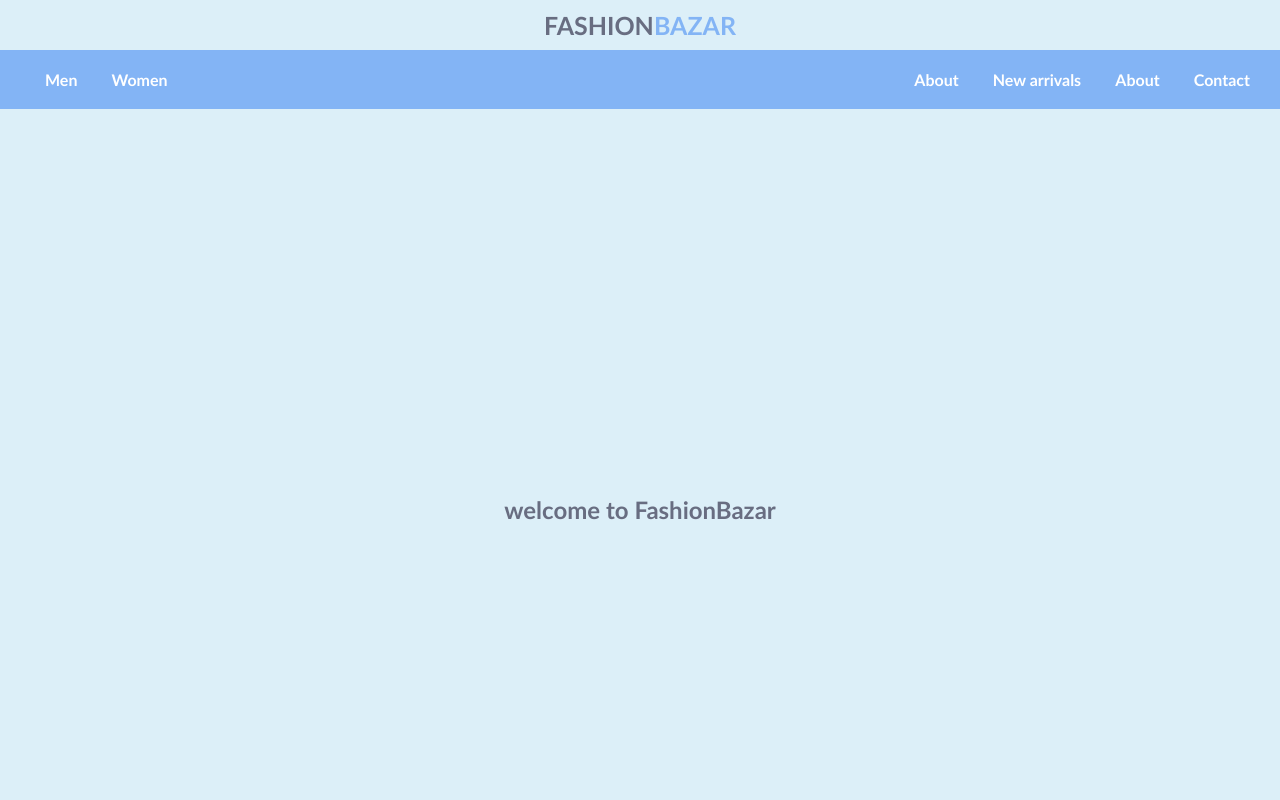
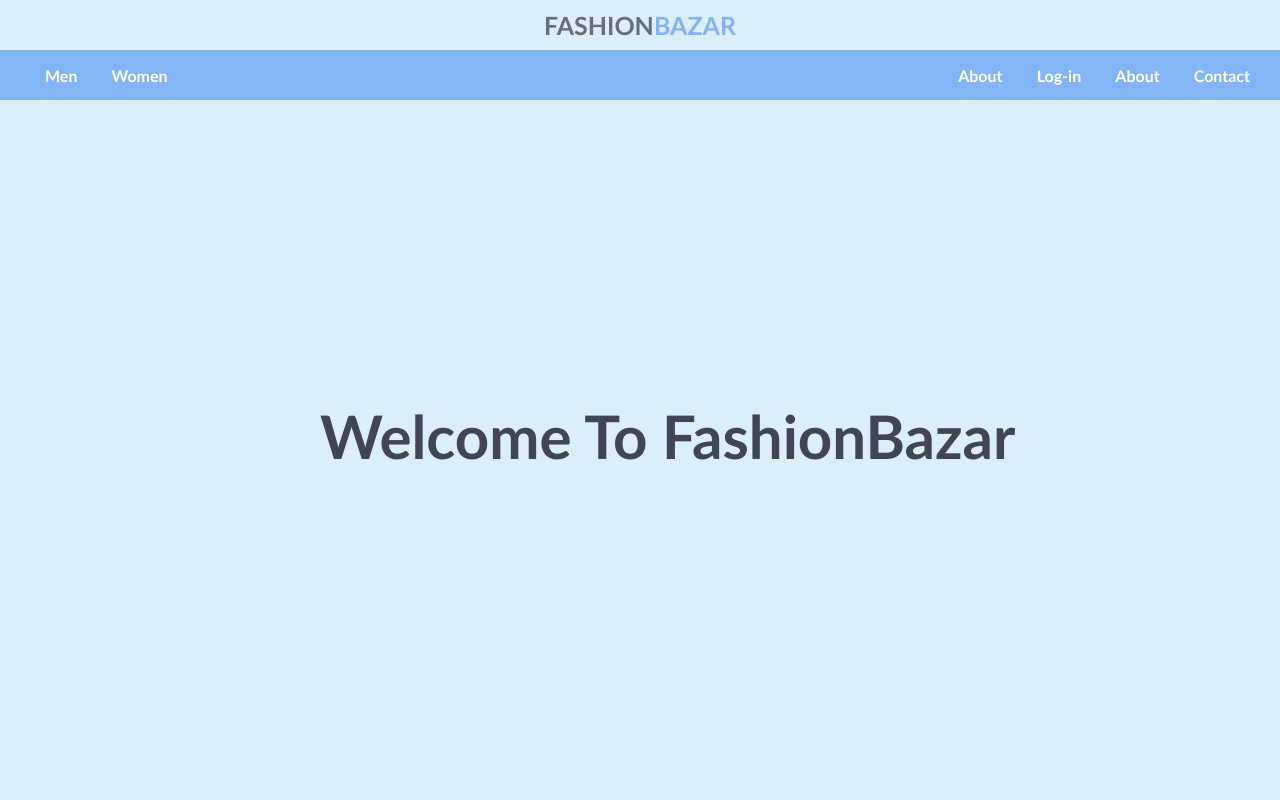
Before and after one commit to surya-tamang/ecommerce, a plain HTML site: page index.html in a window 1280 px wide. Shown: the top 800 px of the page. Drawn offline with Linux system fonts and the light colour scheme.

Commit message:
little chnage

```diff
--- a/css/main.css
+++ b/css/main.css
@@ -62,7 +62,7 @@ nav {
   justify-content: space-between;
   align-items: center;
   background-color: var(--blue);
-  transition: all 0.3s ease;
+  height: 50px;
 }
 
 nav ul {
@@ -71,7 +71,24 @@ nav ul {
 
 nav li {
   display: inline-block;
-  padding: 20px 15px;
+  padding: 10px 15px;
+  position: relative;
+}
+
+nav li::after{
+  content: "";
+  position: absolute;
+  background-color: var(--dark-grey);
+  width: 100%;
+  bottom: 0;
+  left: 0;
+  height: 2px;
+  scale: 0;
+  transition: all 0.3s ease-in;
+}
+
+nav li:hover::after{
+  scale: 1;
 }
 
 nav li a {
@@ -80,7 +97,7 @@ nav li a {
   transition: all 0.3s ease;
 }
 
-nav li a:hover {
+nav li:hover a {
   color: var(--dark-grey);
 }
 
@@ -95,3 +112,18 @@ nav li a:hover {
   justify-content: center;
   align-items: center;
 }
+.welcome h1{
+  font-size: 60px;
+  color: var(--dark-grey);
+  text-transform: capitalize;
+  position: fixed;
+  top: 50%;
+  left: 25%;
+  z-index: -999;
+}
+
+
+.arrivals{
+  background-color: var(--blue);
+  z-index: 999;
+}
--- a/index.html
+++ b/index.html
@@ -16,7 +16,8 @@
         <div class="logo"><a href="">Fashion<span>Bazar</span></a></div>
         <nav>
             <div class="category">
-                <li><a href="">Men</a></li>
+                <li><a href="">Men</a>
+                </li>
                 <li><a href="">Women</a></li>
             </div>
 
@@ -26,7 +27,7 @@
 
             <ul>
                 <li><a href="">About</a></li>
-                <li><a href="">New arrivals</a></li>
+                <li><a href="">Log-in</a></li>
                 <li><a href="">About</a></li>
                 <li><a href="">Contact</a></li>
             </ul>
@@ -39,11 +40,14 @@
 
         <section class="home" id="home">
             <div class="welcome">
-                <h1>welcome to FashionBazar</h1>
+                <h1>welcome to fashionBazar</h1>
             </div>
         </section>
+
+        <section class="arrivals"></section>
+
         <section></section>
-        <section></section>
+
         <section></section>
 
     </main>
```
